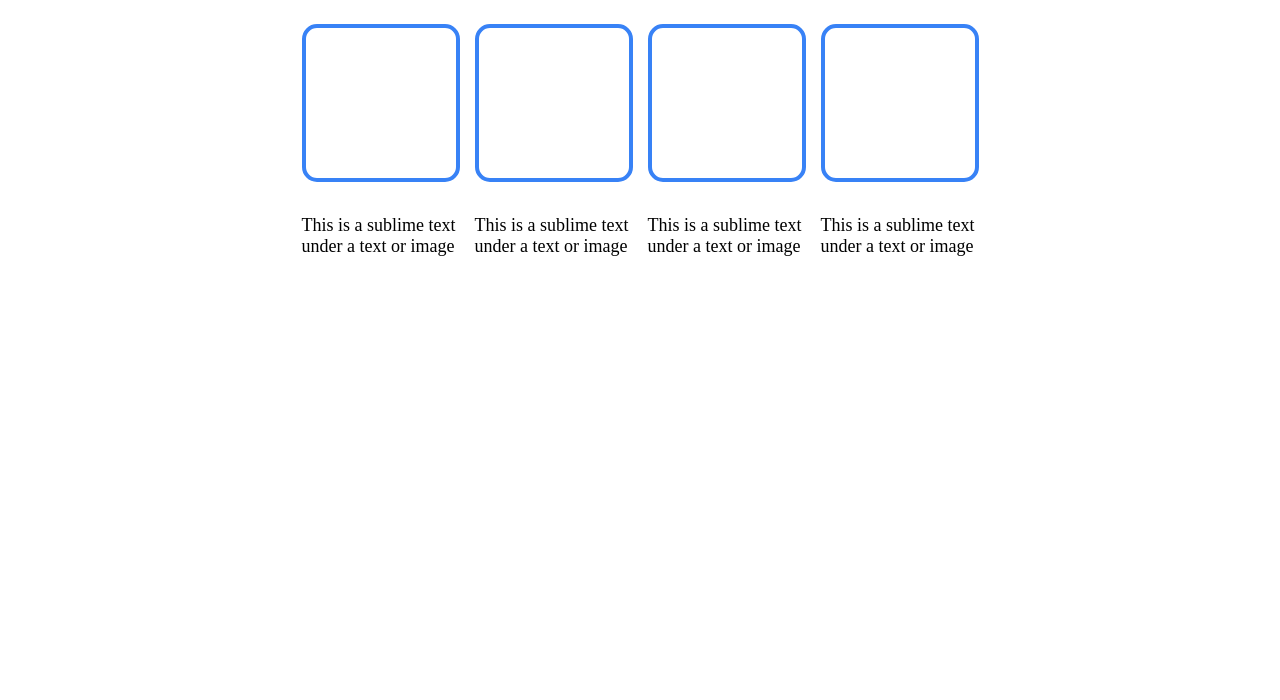
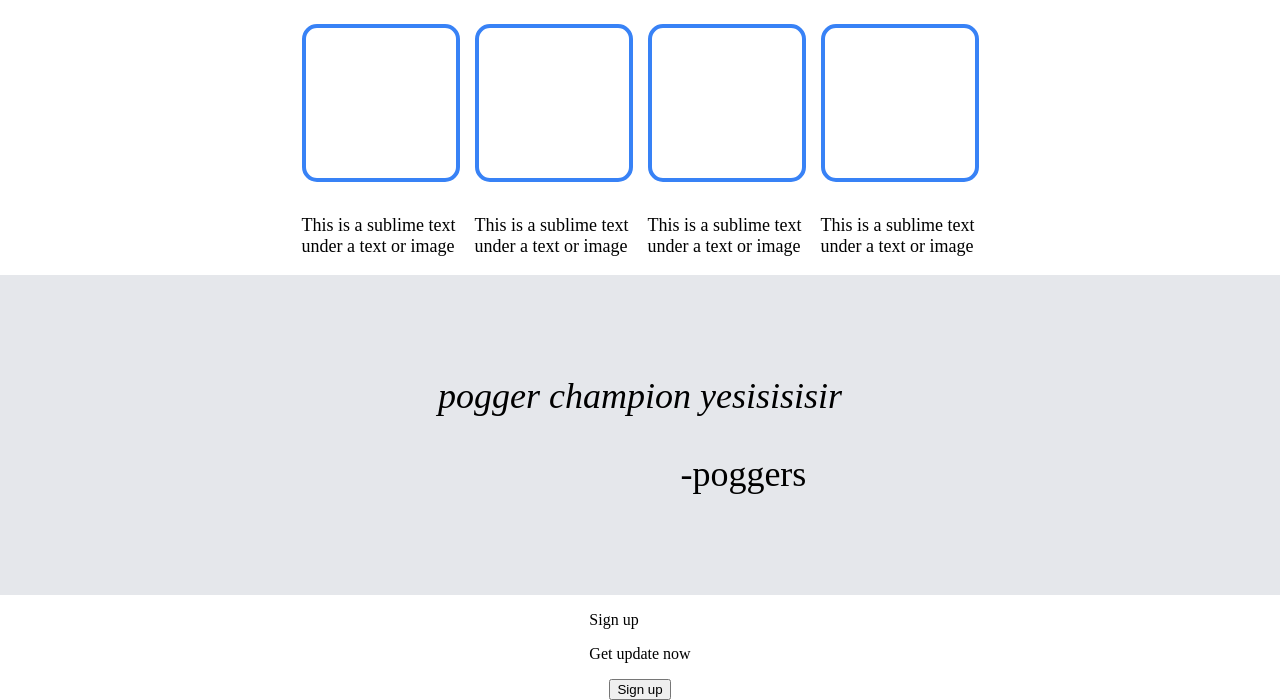
Before and after one commit to souu2/landing-page, a plain HTML site: page index.html in a window 1280 px wide. Shown: the part 564-1264 px from the top of the page. Before the commit the page ends 839 px from the top, so only its background shows below. Drawn offline with Linux system fonts and the light colour scheme.

Commit message:
added more div to sign up

```diff
--- a/index.html
+++ b/index.html
@@ -53,12 +53,25 @@
                 <div class="box"></div>
                 <p>This is a sublime text under a text or image</p>
             </div>
-
         </div>
     </div>
 
-
-
+    <div class="quote-container">
+        <div class="quote">
+            <p>pogger champion yesisisisir</p>
+            <p class="author">-poggers</p>
+        </div>
+    </div>
+    <div class="sign-up-container">
+        <div class="sign-sub-container>">
+            <div class="sign-text">
+                <p>Sign up</p>
+                <p class="left">Get update now</p>
+            <div class="buttons">
+                <button class="sign-button">Sign up</button>
+            </div>
+        </div>
+    </div>
 
 
     </div>
--- a/style.css
+++ b/style.css
@@ -123,3 +123,37 @@ a:active {
     border-radius:15px;
 
 }
+
+.quote-container {
+    background-color:#E5E7EB;
+    padding-top:10px;
+    display:flex;
+    align-items:center;
+    padding:5%;
+    flex-direction:column;
+}
+
+
+.quote {
+    font-size:36px;
+    font-style:italic;
+}
+.author {
+    font-style:normal;
+    margin-left:60%
+}
+.sign-up-container{
+    display:flex;
+    justify-content:center;
+    align-items:center;
+}
+
+.sign-text{
+
+}
+
+.buttons{
+    display:flex;
+    justify-content: center;
+    align-items:center;
+}
```
